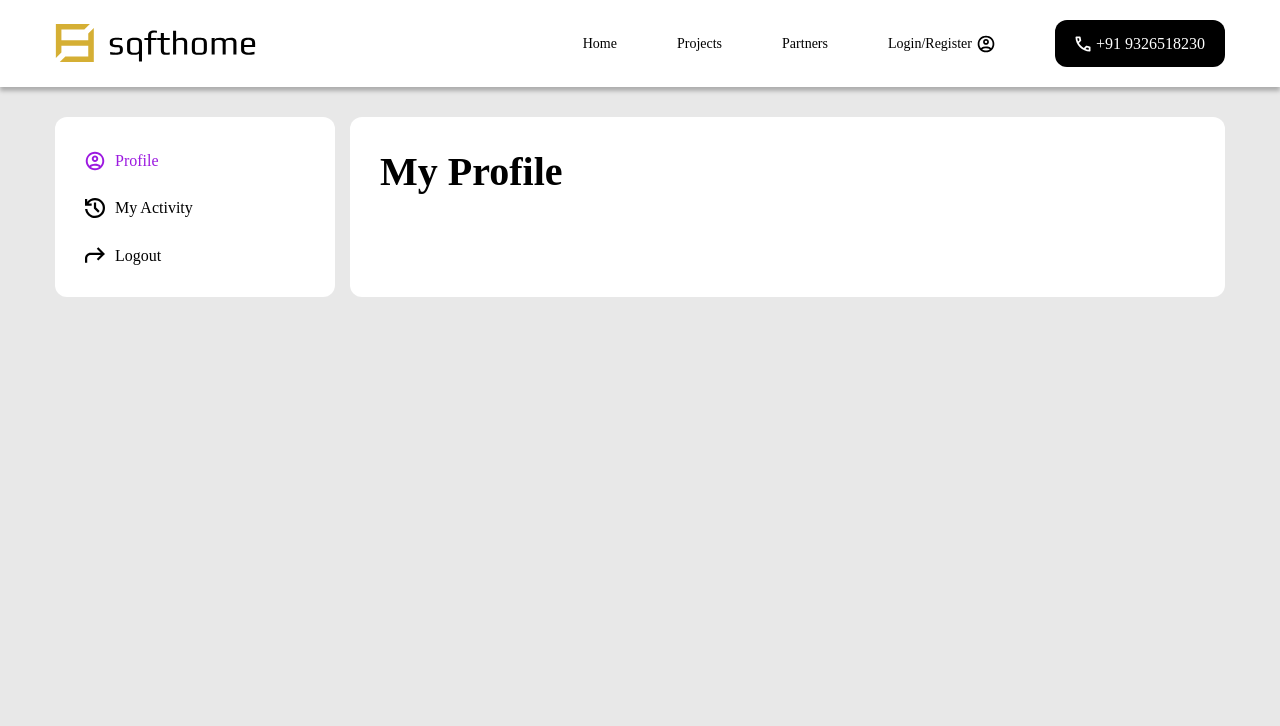
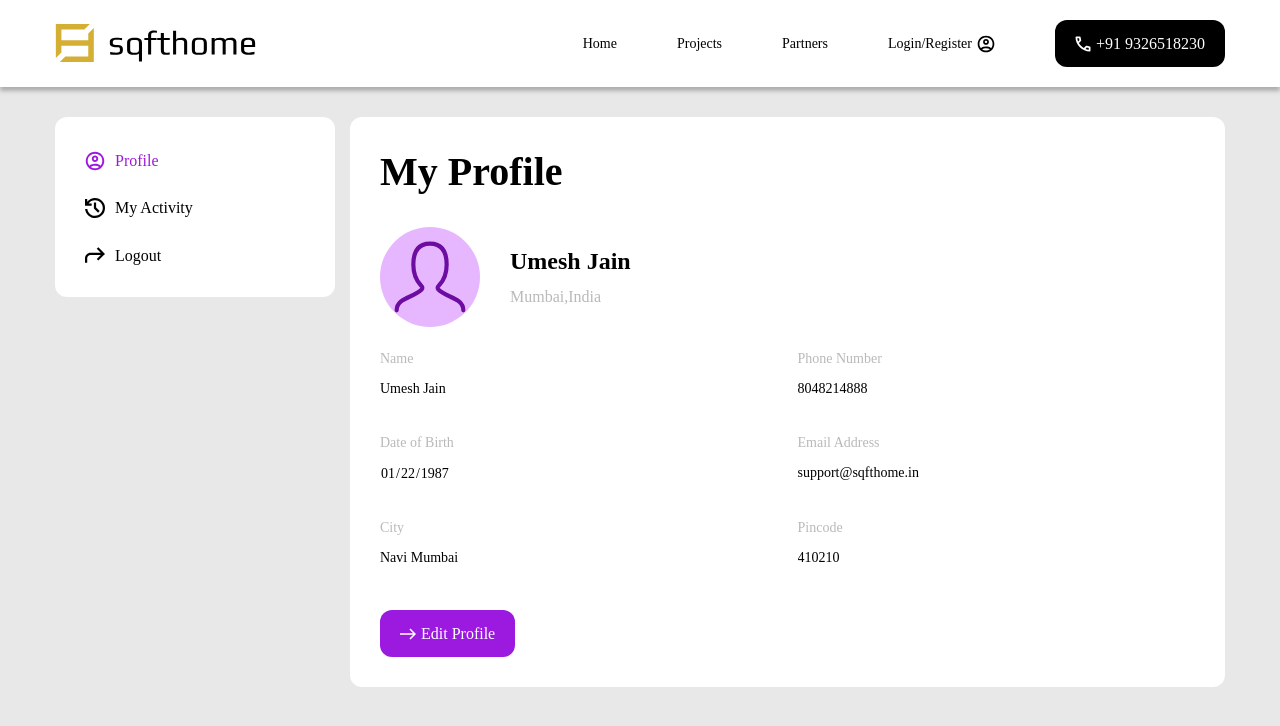
Before and after one commit to umeshjain1999/real-estate, a Next.js app: page /profile in a window 1280 px wide. Shown: the top 726 px of the page. Built offline with nearby package versions, Linux system fonts and the light colour scheme; a web font is replaced by a local one.

Commit message:
feature : added profile details and edit option

```diff
--- a/components/Icon/index.jsx
+++ b/components/Icon/index.jsx
@@ -77,6 +77,9 @@ function Icon(props) {
     case 'activity' :
       svgEelement = <svg className={className} width="18" height="18" viewBox="0 0 18 18" fill="none" xmlns="http://www.w3.org/2000/svg"><path d="M11.8 13.2 8 9.4V4h2v4.6l3.2 3.2-1.4 1.4ZM9 18c-2.3 0-4.304-.763-6.012-2.288C1.279 14.187.3 12.283.05 10H2.1c.233 1.733 1.004 3.167 2.312 4.3C5.721 15.433 7.25 16 9 16c1.95 0 3.604-.68 4.962-2.038C15.321 12.604 16 10.95 16 9c0-1.95-.68-3.604-2.038-4.963C12.604 2.679 10.95 2 9 2a6.75 6.75 0 0 0-3.225.8A7.431 7.431 0 0 0 3.25 5H6v2H0V1h2v2.35A8.73 8.73 0 0 1 5.113.875 8.928 8.928 0 0 1 9 0a8.71 8.71 0 0 1 3.513.712 9.168 9.168 0 0 1 2.85 1.925 9.167 9.167 0 0 1 1.925 2.85A8.715 8.715 0 0 1 18 9c0 1.25-.237 2.42-.712 3.512a9.151 9.151 0 0 1-1.925 2.85 9.158 9.158 0 0 1-2.85 1.926A8.715 8.715 0 0 1 9 18Z" fill="#000"/></svg>
       break;
+    case 'check' :
+      svgEelement = <svg className={className} width="18" height="18" viewBox="0 0 24 24" xmlns="http://www.w3.org/2000/svg" fill="#fff"><path d="M12 20a8 8 0 1 0 0-16 8 8 0 0 0 0 16Zm0 2C6.477 22 2 17.523 2 12S6.477 2 12 2s10 4.477 10 10-4.477 10-10 10ZM8 10l-2 2 5 5 7-7-2-2-5 5-3-3Z"/></svg>
+      break;
     default:
       svgEelement = <svg></svg>
       break;
--- a/components/Login/RegisterForm.jsx
+++ b/components/Login/RegisterForm.jsx
@@ -34,8 +34,8 @@ function RegisterForm({
   return (
     <div className='register__form'>
       <form onSubmit={formSubmission} className='common-form' >
-      <div className='register__form-text'>I am am</div>
-      <div className="register__form-wrap">
+        <div className='register__form-text'>I am am</div>
+        <div className="register__form-wrap">
           <div className='register__form-radio common-input-radio'>
               <Input type="radio" name="type" value = "individual" defaultChecked/>
                 <span className='common-input-radio-text'>Individual (3 Free Listings)</span>
--- /dev/null
+++ b/components/Profile/ProfileForm.jsx
@@ -0,0 +1,82 @@
+import React from 'react'
+import { isNormalNumber,convertStringToDate,convertTime} from '@utility/functions'
+import Input from '@components/Input'
+import Button from '@components/Button'
+function ProfileForm() {
+
+  const initialState = {
+    name : 'Umesh Jain',
+    phoneNumber : '8048214888',
+    email : 'support@sqfthome.in',
+    dob : convertTime(convertStringToDate('22-01-1987')),
+    city : 'Navi Mumbai',
+    pincode : '410210',
+  }
+
+  const [user, setUser] = React.useState(initialState)
+  const [disable,setDisable] = React.useState(true)
+
+  const formSubmission = (e) => {
+    e.preventDefault()
+    alert(JSON.stringify({...user}))
+    setDisable(true)
+  }
+
+  const handleChange = (e) => {
+    const ele = e.target
+    const objProperty = ele.name
+    if((objProperty === 'phoneNumber' || objProperty === 'pincode') && !isNormalNumber(ele.value)){
+      return false
+    }
+    setUser(prev => {
+      return{
+        ...prev,
+      [objProperty] : ele.value
+      }
+    })
+  }
+
+  const cancelSubmit = () => {
+    setDisable(true)
+  }
+
+  return (
+    <div className='profile__form-wrap'>
+      <form onSubmit={formSubmission} className='profile__form' >
+        <div className="profile__form-inner-wrap">
+          <div className="profile__form-input-wrap">
+            <label htmlFor='name'>Name</label>
+            <Input value = {user?.name} onChange = {handleChange} disabled = {disable} required className='profile__form-input' type="text" name="name" placeholder='Alex Do' />
+          </div>
+          <div className="profile__form-input-wrap">
+            <label htmlFor="phoneNumber">Phone Number</label>
+            <Input value = {user?.phoneNumber} onChange = {handleChange} disabled = {disable} required className='profile__form-input' type="tel" name="phoneNumber"/>
+          </div>
+          <div className="profile__form-input-wrap">
+            <label htmlFor="dob">Date of Birth</label>
+            <Input value = {user?.dob} onChange = {handleChange} disabled = {disable} required className='profile__form-input' type="date" name="dob" placeholder='26-01-1947'/>
+          </div>
+          <div className="profile__form-input-wrap">
+            <label htmlFor="email">Email Address</label>
+            <Input value = {user?.email} onChange = {handleChange} disabled = {disable} required className='profile__form-input' type="email" name="email" placeholder='alex@do.com'/>
+          </div>
+          <div className="profile__form-input-wrap">
+            <label htmlFor="city">City</label>
+            <Input value = {user?.city} onChange = {handleChange} disabled = {disable} required className='profile__form-input' type="text" name="city" placeholder='Mumbai' />
+          </div>
+          <div className="profile__form-input-wrap">
+            <label htmlFor="pincode">Pincode</label>
+            <Input value = {user?.pincode} onChange = {handleChange} disabled = {disable} required className='profile__form-input' type="text" name="pincode" placeholder='400018' maxLength = '6'/>
+          </div>
+        </div>
+        <div className='profile__form-button-wrap'>
+        {!disable && <Button onClick = {cancelSubmit} text='cancel' className='profile__form-cancel-button'/>}
+          {!disable && <Button icon='check' iconPosition = 'right' text='save' variant='secondary' type='submit' className='profile__form-button'/>}
+        </div>
+      </form>
+      {disable && <Button onClick = {() => setDisable(!disable)} icon='rightArrow' iconPosition = 'left' text='edit profile' variant='secondary' className='profile__form-edit-button'/>}
+    </div>
+  )
+}
+
+export default ProfileForm
--- /dev/null
+++ b/components/Profile/index.js
@@ -0,0 +1,5 @@
+import ProfileForm from "./ProfileForm";
+
+export {
+  ProfileForm
+}
--- a/pages/profile.js
+++ b/pages/profile.js
@@ -1,14 +1,23 @@
 //! Secure Page
 import Header from '@components/Header'
+import HorizontalFeature from '@components/HorizontalFeature'
 import Layout from '@components/Layout'
+import { ProfileForm } from '@components/Profile'
 function Profile() {
   return (
     <main className='main-wrapper profile common-layout'>
       <div className='container'>
         <Layout>
           <div className='profile__wrap animation-fade-in-top'>
-            <div className='sub-title'>
+            <div className='sub-title divider'>
               {title}
+            </div>
+            <div>
+              <HorizontalFeature
+                name = {userInfo?.name}
+                feature = {userInfo?.location}
+              />
+              <ProfileForm/>
             </div>
           </div>
         </Layout>
@@ -21,6 +30,13 @@ export default Profile
 
 const title = 'My Profile'
 
+const userInfo = {
+  name : 'Umesh Jain',
+  location : 'Mumbai,India',
+  profilePath : '',
+
+}
+
 Profile.getLayout = function PageLayout(page){
   return(
     <>
--- a/styles/components/horizontalProfile.scss
+++ b/styles/components/horizontalProfile.scss
@@ -16,7 +16,7 @@
     background-position: center;
     background-repeat: no-repeat;
     background-size: cover;
-    background-color: $accent-clr-1-light;
+    background-color: rgb(230 183 255);
     width: 62px;
     height: 62px;
     border-radius: 50%;
--- a/styles/components/profile.scss
+++ b/styles/components/profile.scss
@@ -0,0 +1,89 @@
+.profile{
+  .horizontal__profile{
+    margin-bottom: 2rem;
+    &-img{
+      width: 100px;
+      height: 100px;
+      margin-right: 3rem;
+      @include responsive($mob){
+        width: 60px;
+        height: 60px;
+        margin-right: 2rem;
+      }
+    }
+    &-name{
+      color: $text-clr-primary;
+      font-size: 2.4rem;
+      line-height: 3rem;
+      font-weight: 600;
+      margin-bottom: 1rem;
+      @include responsive($mob){
+        font-size: 1.8rem;
+        line-height: 2.2rem;
+        margin-bottom: 0.5rem;
+      }
+    }
+    &-feature{
+      color: $placeholder;
+      font-size: 1.6rem;
+      line-height: 2.2rem;
+      font-weight: 400;
+      @include responsive($mob){
+        font-size: 1.4rem;
+        line-height: 1.8rem;
+      }
+    }
+  }
+  &__form{
+    &-inner-wrap{
+      display: flex;
+      justify-content: flex-start;
+      flex-wrap: wrap;
+      margin: 0 -1rem 1rem;
+      @include responsive($mob-max){
+        margin: 0 0 1rem;
+      }
+    }
+    input{
+      width: 100%;
+      font-size: 1.4rem;
+      color: $text-clr-primary;
+      &:disabled{
+        background: $white-clr;
+        border-bottom: 0;
+      }
+      &:-webkit-autofill {
+        -webkit-box-shadow: 0 0 0px 1000px $white-clr inset;
+    }
+    }
+    &-input-wrap{
+      display: flex;
+      flex-direction: column;
+      align-items: flex-start;
+      width: calc(50% - 2rem);
+      margin: 0 1rem 2rem;
+      @include responsive($mob-max){
+        margin: 0 0 2rem;
+        width: 100%;
+      }
+      label{
+        font-size: 1.4rem;
+        color: $placeholder;
+        margin-bottom: 0.6rem;
+      }
+    }
+    &-cancel-button{
+      background-color: $grey;
+      color: $text-clr-primary;
+      margin-right: 2rem;
+      &:hover{
+        background-color: rgba($color:$grey, $alpha: 0.5);
+      }
+    }
+    &-edit-button{
+      svg,path{
+        fill: $white-clr;
+      }
+    }
+  }
+}
--- a/utility/functions.js
+++ b/utility/functions.js
@@ -12,9 +12,23 @@ const isNormalNumber = (str) => {
   return true
 }
 
+const convertTime = (time) => {
+  //*@param time data type should be date otherwise it will give you Invalid Date
+  return new Date(time).toLocaleDateString('en-CA')
+}
+
+const convertStringToDate = (str,separation = '-') => {
+  //Date format should be DD/MM/YYYY where separation could be anything as mentioned in parameter
+  const [day, month, year] = str.split(separation);
+  const date = new Date(+year, +month - 1, +day);
+  return date
+}
+
 export {
   stringToHtml,
   scrollToRef,
   phoneValidationPattern,
   isNormalNumber,
+  convertTime,
+  convertStringToDate,
 }
```
Also changed, not shown: public/assets/icons/profile.svg, task.txt.
